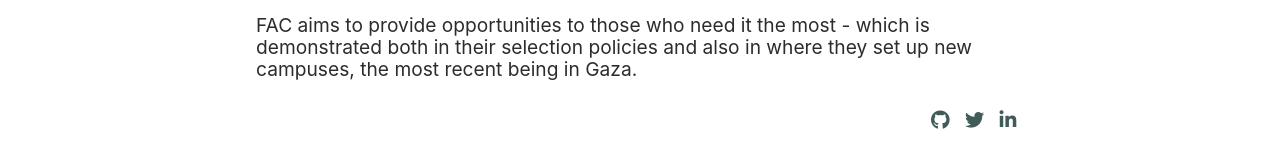
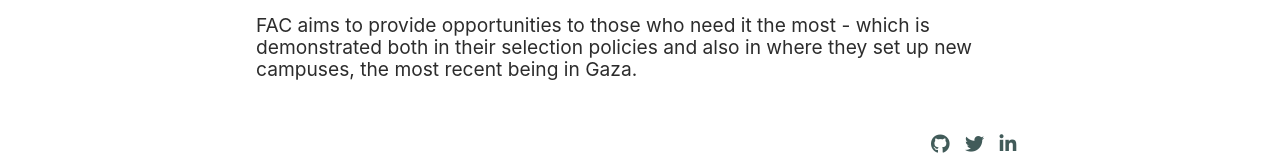
Before and after one commit to dangerdak/blog, a Jekyll site: the page built from _posts/2018-01-04-what-sets-founders-and-coders-apart.md, in a window 1280 px wide and 1400 px high, scrolled down 489 px. Shown: the part 1237-1397 px from the top of the window. Built offline with Jekyll 4.4.1, drawn with Linux system fonts in a browser that asks for light colours; nearby versions of some CDN libraries; before the commit the page ends 1865 px from its top, so only the background shows below that.

Commit message:
increases spacing under posts

```diff
--- a/css/main.scss
+++ b/css/main.scss
@@ -133,6 +133,9 @@ header {
 }
 
 /****** blog ******/
+.post {
+    padding-bottom: 4rem;
+}
 .post-list {
     list-style: none;
     margin: 0;
```
